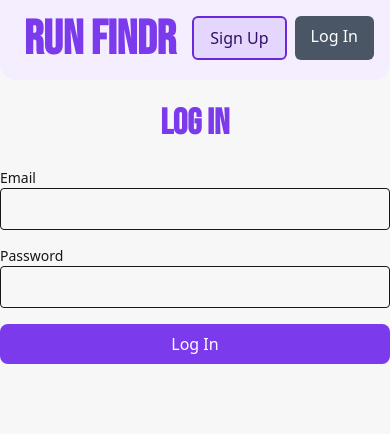
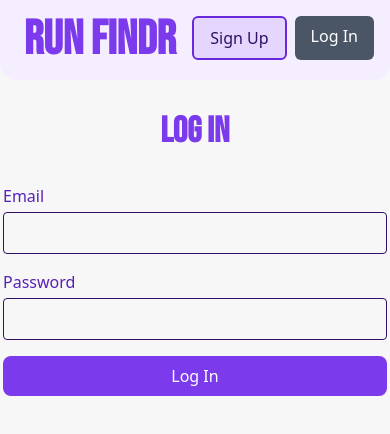
Before and after one commit to lexkon/run-findr, a Next.js app: page /login in a window 390 px wide. Shown: the top 434 px of the page. Built offline with nearby package versions, Linux system fonts and the light colour scheme; no server answers.

Commit message:
sign up form tweaks

```diff
--- a/app/login/page.tsx
+++ b/app/login/page.tsx
@@ -5,7 +5,7 @@ export default function Login() {
     return (
         <>
             <Header />
-            <h1 className="font-heading text-electric-violet-600 text-4xl font-semibold text-center my-6">Log In</h1>
+            <h1 className="font-heading text-electric-violet-600 text-4xl md:text-6xl font-semibold text-center mt-8 mb-8">Log In</h1>
             <LoginForm />
         </>
     )
--- a/app/run/[id]/page.tsx
+++ b/app/run/[id]/page.tsx
@@ -37,8 +37,8 @@ export default async function RunPage({ params }: RunPageProps) {
 
                 <div className='z-10'>
                     <h1 className='font-heading text-6xl md:text-8xl font-bold tracking-normal bg-gradient-to-br from-electric-violet-600  to-electric-violet-400 bg-clip-text text-transparent mb-4'>{run.event_name}</h1>
-                    <p className='mt-2 font-medium text-electric-violet-950 md:text-lg'>{run.description}</p>
-                    <ul className="mt-2 space-y-1 font-medium md:text-lg">
+                    <p className='mb-4 font-medium text-lg text-electric-violet-800 md:text-2xl'>{run.description}</p>
+                    <ul className="space-y-1 font-medium md:text-lg">
                         <li><strong>Distance:</strong> {formatDistance(run.distance)}</li>
                         <li><strong>When:</strong> {formatDateWithWeekdayOrdinal(run.event_date)} at {formatTime(run.event_time)}</li>
                         <li><strong>Location:</strong> {run.location}</li>
--- a/app/sign-up/page.tsx
+++ b/app/sign-up/page.tsx
@@ -5,7 +5,7 @@ export default function SignUp() {
     return (
         <>
             <Header />
-            <h1 className="font-heading text-electric-violet-600 text-4xl font-semibold text-center mt-8 mb-8">Sign Up</h1>
+            <h1 className="font-heading text-electric-violet-600 text-4xl md:text-6xl font-semibold text-center mt-8 mb-8">Sign Up</h1>
 
             <SignUpForm />
         </>
--- a/components/LoginForm.tsx
+++ b/components/LoginForm.tsx
@@ -34,26 +34,26 @@ export default function LoginForm() {
     }
 
     return (
-        <form onSubmit={handleLogin} className="space-y-4 max-w-md mx-auto">
+        <form onSubmit={handleLogin} className="space-y-4 max-w-sm md:max-w-md mx-auto">
             <div>
-                <label className="block text-sm font-medium">Email</label>
+                <label className="block text-md font-medium text-electric-violet-800 mb-1">Email</label>
                 <input
                     type="email"
                     required
                     value={formData.email}
                     onChange={(e) => setFormData({ ...formData, email: e.target.value })}
-                    className="w-full px-3 py-2 border rounded"
+                    className="w-full px-3 py-2 border border-electric-violet-950  rounded"
                 />
             </div>
 
             <div>
-                <label className="block text-sm font-medium">Password</label>
+                <label className="block text-md font-medium text-electric-violet-800 mb-1">Password</label>
                 <input
                     type="password"
                     required
                     value={formData.password}
                     onChange={(e) => setFormData({ ...formData, password: e.target.value })}
-                    className="w-full px-3 py-2 border rounded"
+                    className="w-full px-3 py-2 border border-electric-violet-950 rounded"
                 />
             </div>
 
@@ -64,7 +64,7 @@ export default function LoginForm() {
 
             <button
                 type="submit"
-                className="w-full bg-electric-violet-600 text-white py-2 rounded-lg"
+                className="w-full bg-electric-violet-600 font-medium text-white py-2 rounded-lg"
                 disabled={loading}
             >
                 {loading ? 'Logging in...' : 'Log In'}
--- a/components/SignUpForm.tsx
+++ b/components/SignUpForm.tsx
@@ -69,17 +69,15 @@ export default function SignUpForm() {
             </div>
 
             {error && <p className="text-red-600 text-sm">{error}</p>}
-            {
-                success && (
-                    <p className="text-green-600 text-sm font-bold">
-                        Check your email to confirm your account!
-                    </p>
-                )
-            }
+            {success && (
+                <p className="text-green-600 text-sm font-bold">
+                    Check your email to confirm your account!
+                </p>
+            )}
 
             <button
                 type="submit"
-                className="w-full bg-[#7C3AED] font-medium text-white py-2 rounded-lg"
+                className="w-full bg-electric-violet-600 font-medium text-white py-2 rounded-lg"
                 disabled={loading}
             >
                 {loading ? 'Validating' : 'Sign Up'}
```
